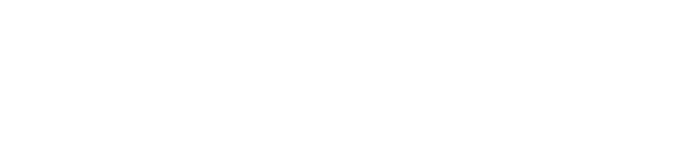
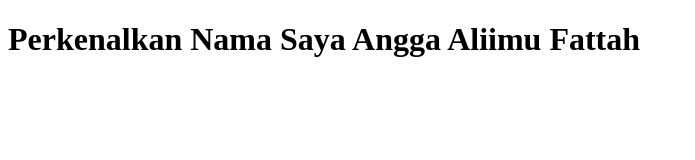
Before and after one commit to AnggaAliimuFattah/tufas_git_2, a plain HTML site: page index.html in a window 1280 px wide. Shown: the whole page, without its empty margins (0-695 px from the left). Drawn offline with Linux system fonts and the light colour scheme.

Commit message:
"Penambahan Branch di featureB"

```diff
--- a/index.html
+++ b/index.html
@@ -6,6 +6,6 @@
     <title>Document</title>
 </head>
 <body>
-
+    <h1> Perkenalkan Nama Saya Angga Aliimu Fattah</h1>
 </body>
 </html>
```
